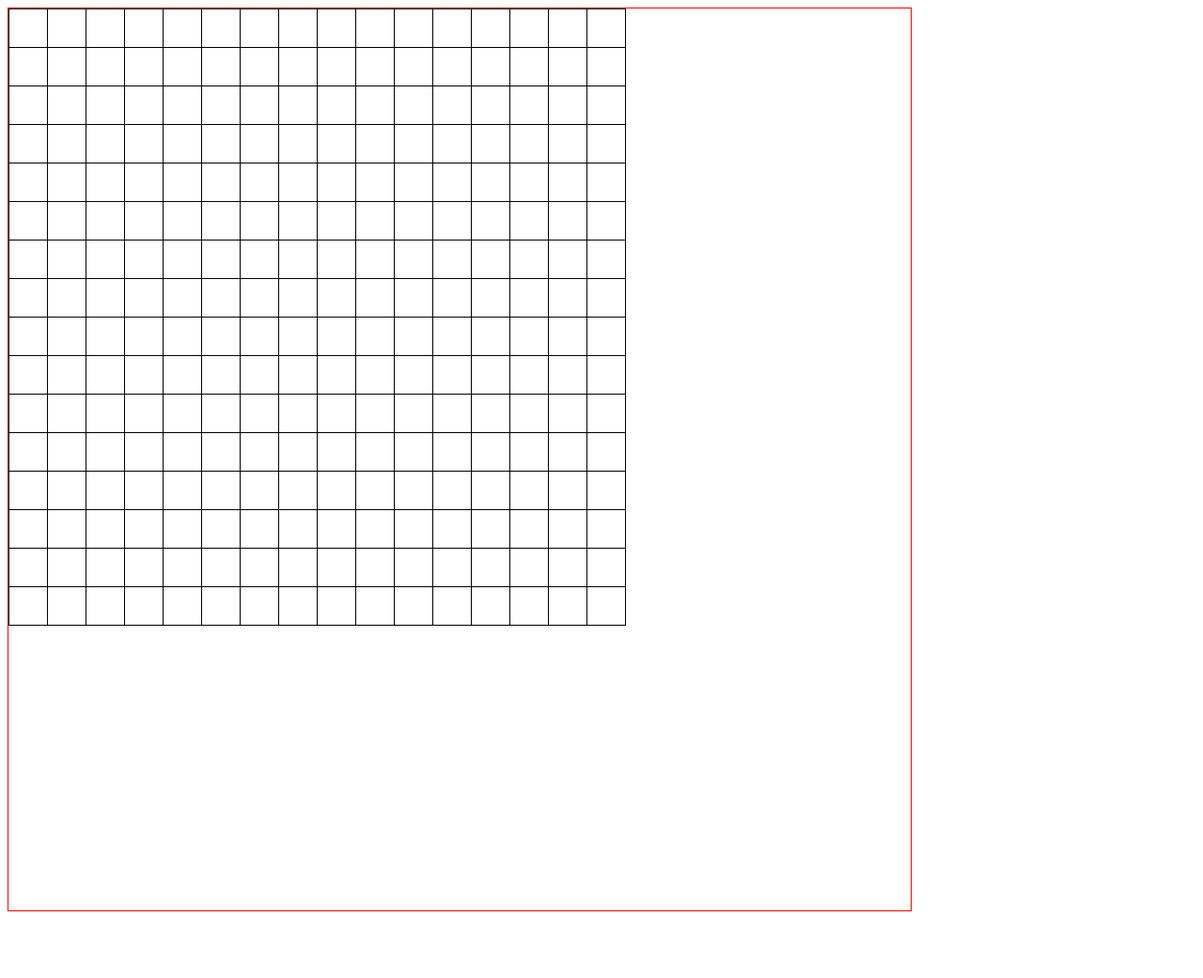
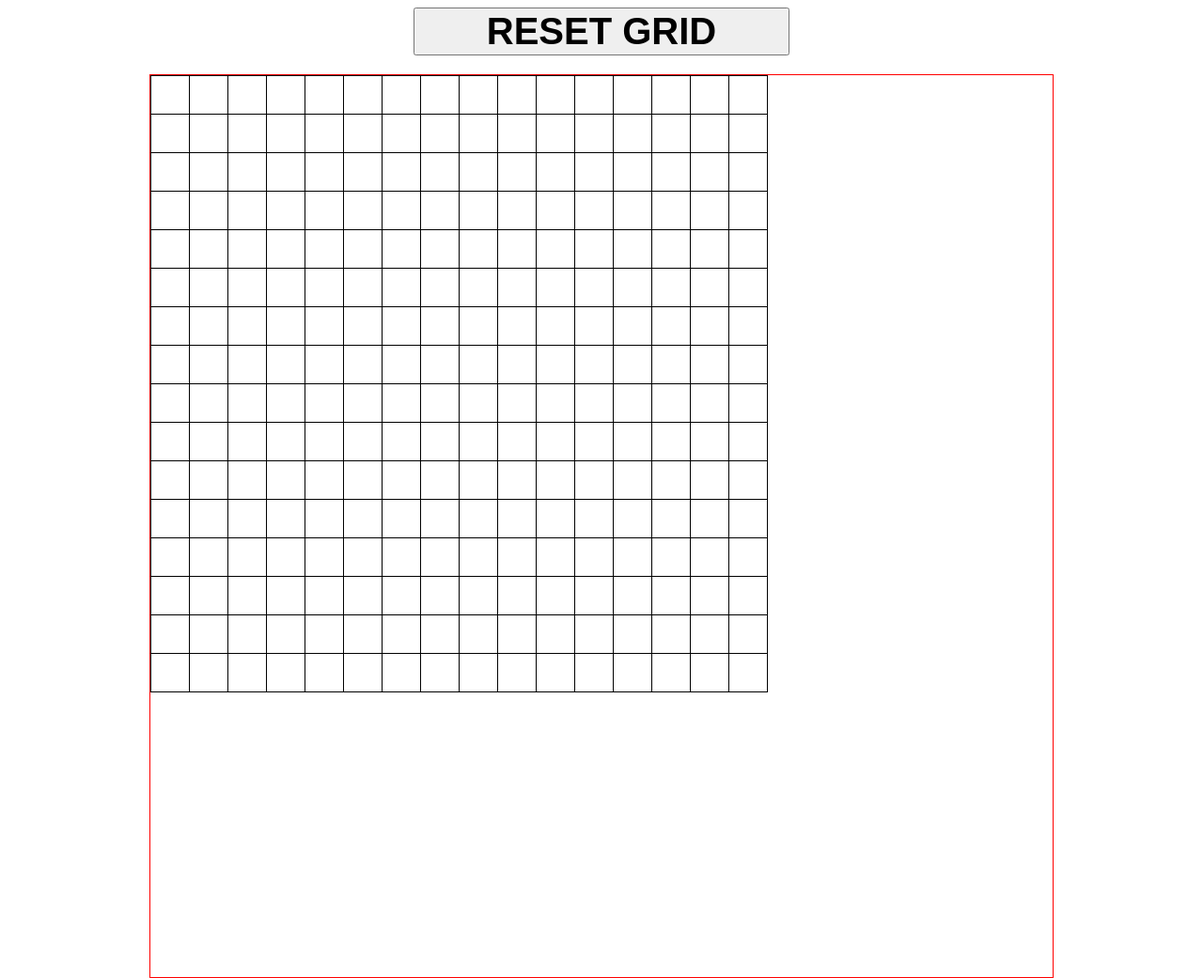
Before and after one commit to johann219/etch-a-sketch, a plain HTML site: page index.html in a window 1280 px wide. Shown: the whole page at 94% size. Before the commit the page ends 978 px from the top, so only its background shows below. Drawn offline with Linux system fonts and the light colour scheme.

Commit message:
Add centered RESET GRID button

```diff
--- a/index.html
+++ b/index.html
@@ -8,6 +8,9 @@
     <script src="script.js" defer></script>
   </head>
   <body>
+    <div class="btn-container">
+      <button class="btn">RESET GRID</button>
+    </div>
     <div class="container">
 
     </div>
--- a/styles.css
+++ b/styles.css
@@ -4,6 +4,12 @@
   width: 960px;
   height: 960px;
   border: 1px solid red;
+  margin: auto;
+}
+
+.btn-container {
+  display: flex;
+  justify-content: center;
 }
 
 .box {
@@ -24,3 +30,10 @@
 .row {
   display: flex;
 }
+
+.btn {
+  font-size: 40px;
+  font-weight: 700;
+  width: 400px;
+  margin-bottom: 20px;
+}
```
